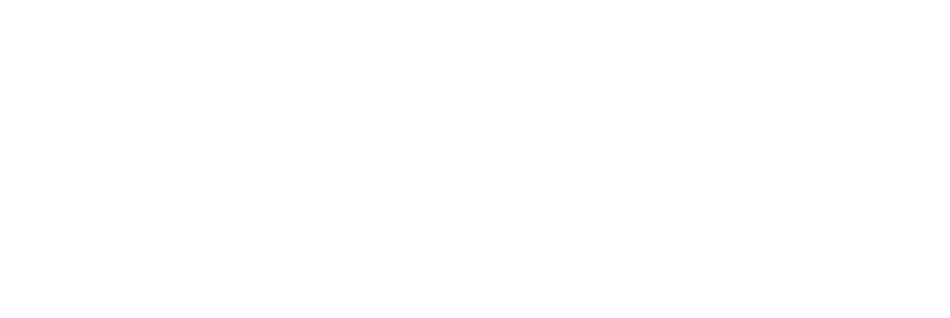
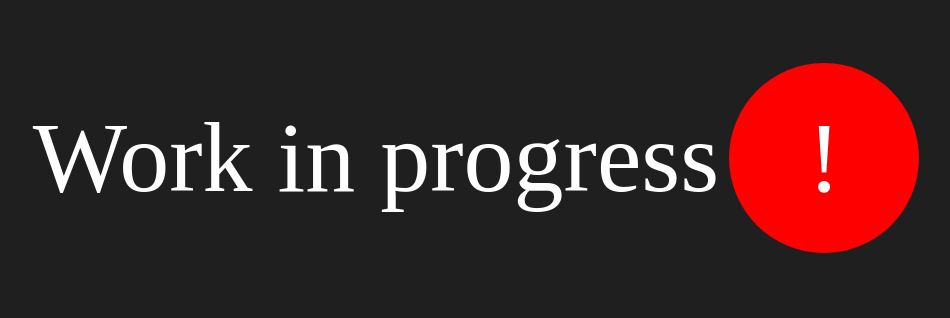
Before and after one commit to die-h/die-h.github.io, a plain HTML site: page index.html in a window 1280 px wide. Shown: the whole page, without its empty margins (159-1109 px from the left). Drawn offline with Linux system fonts and the light colour scheme.

Commit message:
added a bit of style so the page is not a blank page

```diff
--- a/index.html
+++ b/index.html
@@ -5,8 +5,16 @@
     <meta http-equiv="X-UA-Compatible" content="IE=edge">
     <meta name="viewport" content="width=device-width, initial-scale=1.0">
     <title>die-h developer</title>
+    <link rel="stylesheet" href="style.css">
 </head>
 <body>
+    <div>
+
+        <p>Work in progress</p>
+        <div class="warning">!</div>
+
+    </div>
+
 
 </body>
 </html>
--- a/style.css
+++ b/style.css
@@ -0,0 +1,25 @@
+body {
+    display: flex;
+    margin: 0 auto;
+    background-color: #1f1f1f;
+}
+h1, div {
+    font-size: 100px;
+    color: white;
+}
+.warning {
+    background-color: red;
+    border-radius: 50%;
+    padding: 70px;
+    margin: 10px;
+    height: 50px;
+    width: 50px;
+    text-align: center;
+
+}
+div {
+    display: flex;
+    margin: auto;
+    align-items: center;
+    justify-content: center;
+}
```
